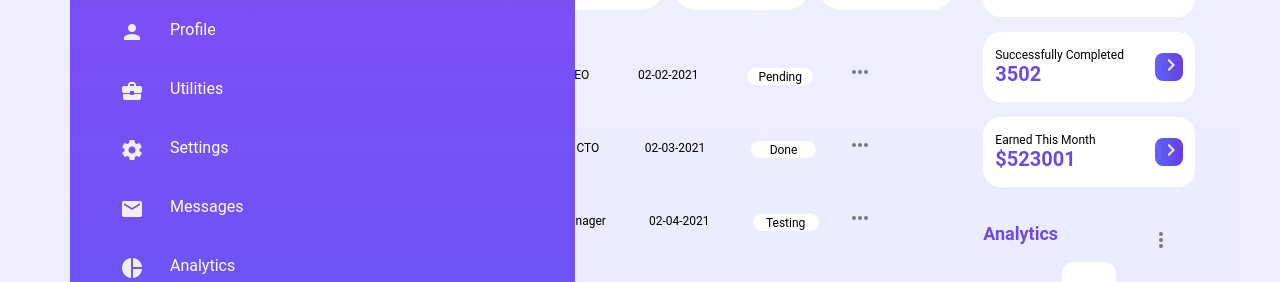
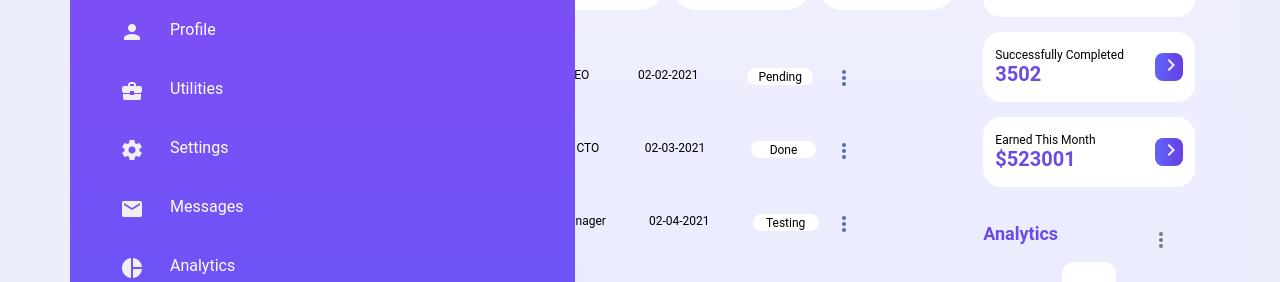
Before and after one commit to kbrzdem/finance-dashboard, a React (Create React App) app: page / in a window 1280 px wide. Shown: the part 462-744 px from the top of the page. Built offline with nearby package versions, Linux system fonts and the light colour scheme.

Commit message:
responsive düzenleme

```diff
--- a/src/components/Profıt.js
+++ b/src/components/Profıt.js
@@ -1,56 +1,56 @@
-
-
-
 const Profıt = () => {
   return (
     <>
       <div class="col-6 col-md-6 col-lg-12">
         <div className="profıtcard">
           <p className="profıtcard__title">Profıt list</p>
-                <p className="profıtcard__title" >David</p>
+          <p className="profıtcard__title">David</p>
           <p className="profıtcard__title">CEO</p>
           <p className="profıtcard__title">02-02-2021</p>
-                <p className="profıtcard__desc5 profıtcard__desc5--background">Pending</p>
+          <p className="profıtcard__desc5 profıtcard__desc5--background">
+            Pending
+          </p>
           <div className="profıtcard__after">
-                <span className="after after--profıt" ></span>
-                <span className="after after--card after--profıt after--profıt--one" ></span>
-                <span className="after after--card2 after--profıt after--profıt--two" ></span>
-
+            <span className="after after--profıtcard"></span>
+            <span className="after after--card after--profıtcard after--profıtcard--one"></span>
+            <span className="after after--card2 after--profıtcard after--profıtcard--two"></span>
           </div>
         </div>
       </div>
       <div class="col-6 col-md-6 col-lg-12">
         <div className="profıtcard">
-                <p className="profıtcard__title" >Growth Ratio</p>
-                <p className="profıtcard__title" >Mike</p>
+          <p className="profıtcard__title">Growth Ratio</p>
+          <p className="profıtcard__title">Mike</p>
           <p className="profıtcard__title">CTO</p>
           <p className="profıtcard__title">02-03-2021</p>
-                <p className="profıtcard__desc5 profıtcard__desc5--background">Done</p>
+          <p className="profıtcard__desc5 profıtcard__desc5--background">
+            Done
+          </p>
           <div className="profıtcard__after">
-                <span className="after after--profıt" ></span>
-                <span className="after after--card after--profıt after--profıt--one" ></span>
-                <span className="after after--card2 after--profıt after--profıt--two" ></span>
-
+            <span className="after after--profıtcard"></span>
+            <span className="after after--card after--profıtcard after--profıtcard--one"></span>
+            <span className="after after--card2 after--profıtcard after--profıtcard--two"></span>
           </div>
         </div>
       </div>
       <div class="col-6 col-md-6 col-lg-12">
         <div className="profıtcard">
           <p className="profıtcard__title">Earnigs</p>
-                <p className="profıtcard__title" >Ghulam</p>
+          <p className="profıtcard__title">Ghulam</p>
           <p className="profıtcard__title">Manager</p>
           <p className="profıtcard__title">02-04-2021</p>
-                <p className="profıtcard__desc5 profıtcard__desc5--background">Testing</p>
+          <p className="profıtcard__desc5 profıtcard__desc5--background">
+            Testing
+          </p>
           <div className="profıtcard__after">
-                <span className="after after--profıt" ></span>
-                <span className="after after--card after--profıt after--profıt--one" ></span>
-                <span className="after after--card2 after--profıt after--profıt--two" ></span>
+            <span className="after after--profıtcard"></span>
+            <span className="after after--card after--profıtcard after--profıtcard--one"></span>
+            <span className="after after--card2 after--profıtcard after--profıtcard--two"></span>
           </div>
         </div>
       </div>
-
     </>
-    )
+  );
 };
 
 export default Profıt;
```
Lines whose indentation alone changed are shown as unchanged.
